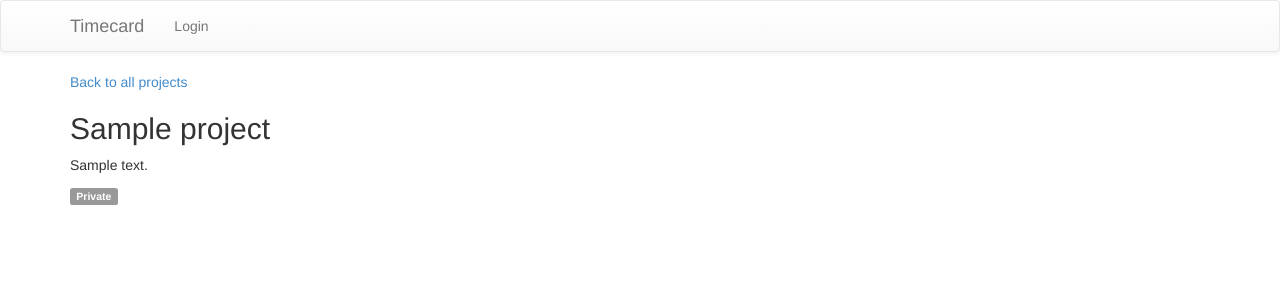
After one commit to mindia/timecard-cakephp, a CakePHP app: the page made by app/View/Projects/show.ctp in a window 1280 px wide. The commit adds this page. Shown: the top 300 px of the page. Run offline with PHP 8.4 and a stand-in for CakePHP, Linux system fonts and the light colour scheme; the template is opened without the code that fills it: most values are stand-ins (such as "Sample title", 1, 10 or a date in 2020); data that the repository does not hold is empty; some libraries are stand-ins or nearby versions.

Commit message:
iss-13 projectの詳細ページを表示できるようにする
routing追加。
actionのメソッド作成。
routing追加。
表示時の実装。

```diff
--- a/app/Config/routes.php
+++ b/app/Config/routes.php
@@ -33,6 +33,7 @@
 	Router::connect('/pages/*', array('controller' => 'pages', 'action' => 'display'));
 
 	Router::connect('/projects/new', array('controller' => 'projects', 'action' => 'registration'));
+	Router::connect('/projects/:id', array('controller' => 'projects', 'action' => 'show'), array('id' => '[0-9]+'));
 /**
  * Load all plugin routes. See the CakePlugin documentation on
  * how to customize the loading of plugin routes.
--- a/app/Model/Project.php
+++ b/app/Model/Project.php
@@ -1,4 +1,5 @@
 <?php
+App::uses('Member','Model');
 class Project extends AppModel
 {
 	public $validate = [
@@ -20,6 +21,11 @@ class Project extends AppModel
         ]
     ];
 
+    public function initialize()
+    {
+    	$this->Member = Classregistry::init('Member');
+    }
+
 	public function beforeSave($options = [])
 	{
 		$this->data[$this->alias]['created_at'] = $this->data[$this->alias]['updated_at']
--- a/app/View/Projects/index.ctp
+++ b/app/View/Projects/index.ctp
@@ -16,7 +16,7 @@
 				<?php
 				  echo $this->Html->link(
 				    $project["Project"]["name"],
-				     array('controller' => 'projects', 'action' => 'view', $project["Project"]["id"])
+				    '/projects/show/'.$project["Project"]["id"]
 				  )
 				?>
 			</div>
--- /dev/null
+++ b/app/View/Projects/show.ctp
@@ -0,0 +1,40 @@
+<?php
+echo $this->Html->link(
+  'Back to all projects',
+  '/projects/'
+)
+?>
+<div class="project-header">
+ 	<div class="project-name">
+	    <h2>
+	      <?php echo $project['Project']['name'] ?>
+	    </h2>
+  	</div>
+	<div class="project-description">
+		<p><?php echo nl2br($project['Project']['description']) ?></p>
+	</div>
+	<div class="project-is-public">
+	<?php if($project['Project']['is_public']): ?>
+		<span class="label label-info">Public</span>
+	<?php else:?>
+		<span class="label label-default">Private</span>
+	<?php endif ?>
+	</div>
+
+	<?php if($this->App->is_admin($current_user['User'], $project['Member'])):?>
+	<div class="project-actions">
+		<?php if($project['Project']['status'] == Configure::read('STATUS_ACTIVE')):?>
+		<a href="#" class="btn btn-default">Add a member</a>
+		<a href="#" class="btn btn-default">Edit</a>
+		<a href="#" class="btn btn-default">Close</a>
+		<a href="#" class="btn btn-default">Archive</a>
+		<?php else:?>
+		<a href="#" class="btn btn-default">Active</a>
+		<?php endif ?>
+    	</div>
+	<?php endif?>
+</div>
+
+<div class="row">
+
+</div>
```
Also changed, not shown: app/Controller/ProjectsController.php (+10 -1 lines), app/View/Helper/AppHelper.php (+12 -0 lines).
